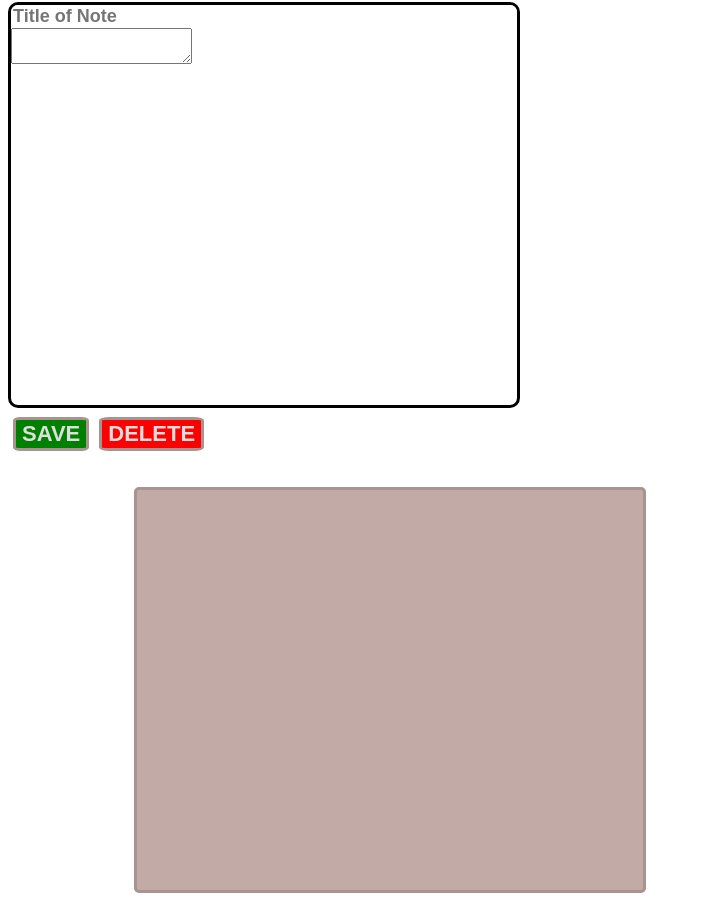
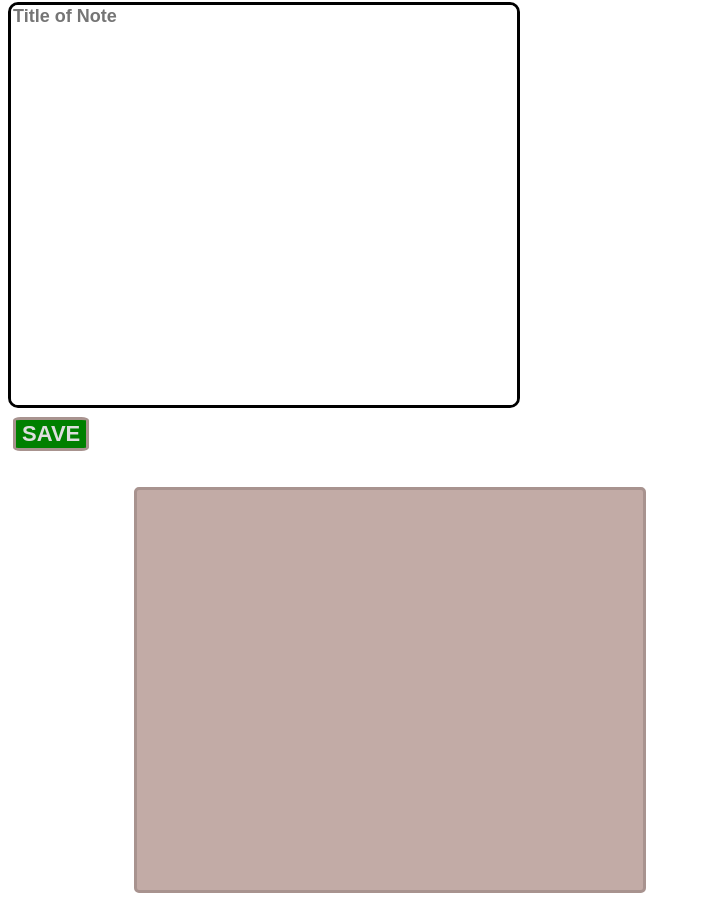
Before and after one commit to alexbowes123/RichWebReact, a React (Create React App) app: page / in a window 1280 px wide. Shown: the part 149-1072 px from the top of the page, without its empty margins (0-701 px from the left). Built offline with nearby package versions, Linux system fonts and the light colour scheme.

Commit message:
working delete and removed box around body field

```diff
--- a/src/App.js
+++ b/src/App.js
@@ -1,24 +1,18 @@
-import React, { Component} from "react";
+import React from "react";
 import { useState } from 'react';
-import { nanoid } from 'nanoid';
-
 import Header from "./components/Header";
 import Headers from "./components/Headers";
 import NoteList from "./components/Notelist";
 import Notepad from "./components/Notepad";
+import Note from "./components/Note";
 import './index.css';
 
+let counter = 0; //holds the number of notes
 
 const App = () => {
+
+  /* Array of notes to be displayed */
   const[notes, setNotes] = useState([
-
-    // array of notes (included example note here)
-    // {
-    //   id: nanoid(),
-    //   title: "This is my first note!",
-    //   date: "08/12/21",
-    //   body: "This is the body!"
-    // },
 
   ]);
 
@@ -27,13 +21,13 @@ const App = () => {
     id: '',
     title: '',
     body: '',
-    color: '',
+    color: 'whiteNote',
   });
 
+
+  //change the colour of the notepad
+
   const changeColor = (newColor) => {
-    //set the colour of background title and body here
-
-
 
     setCurrNote(prev => {
       prev.color = newColor;
@@ -43,22 +37,10 @@ const App = () => {
   };
 
 
-  //add a colour note state, create a function to pass the headers to change the colour
-
-  const defaultNote = {
-    id:'',
-    title: '',
-    date:'',
-    body:''
-
-  }
-  // const currentNote [titleText, bodyText, set] = useState(defaultNote);
-
   //logic for adding a note
   const addNote = (title,body) => {
 
     const date = new Date();
-
 
     //logic for checking title !== "" or body!== ""
     if(title === ""){
@@ -71,16 +53,16 @@ const App = () => {
     }
 
     console.log("currentNote",currNote);
+    counter++; //for id
 
+    //create a new note with the following values
     const newNote = {
-        id: nanoid(),
+        id: counter,
         title: title,
         date: date.toLocaleDateString(),
         body: body,
         backgroundColour: currNote.color
     }
-
-    // console.log("new",newNote)
 
     const newNotes = [...notes, newNote]; //get contents of notes array, spreading into array, then insert 1 more element called newnote
 
@@ -88,14 +70,44 @@ const App = () => {
 
   }
 
-    return (
+  const deleteNote = (id) => {
+
+    console.log("in deleteNote");
+
+    const removingNote = [...notes].filter(note => note.id !== id);
+
+    setNotes(removingNote);
+
+  }
+
+
+
+
+
+
+  const editNote = (editId, editTitle, editBody, editColor) => {
+    console.log("reached editNote on appjs!");
+    console.log(editId);
+    console.log(editTitle);
+    console.log(editBody);
+    console.log(editColor);
+
+    setCurrNote(prev => {
+      prev.id = editId;
+      prev.title = editTitle;
+      prev.body = editBody;
+      prev.color = editColor;
+      return prev;
+    });
+  }
+
+  return (
     <div className="App">
       <Header/>
-      {/* trying to pass the prev with the colour up so it can be sent down to add note */}
       <Headers changeColor ={changeColor}/>
-      <Notepad  currNote = {currNote} currColor = {currNote.color} handleAddNote={addNote}/>
-      <NoteList notes={notes}/>
-      {/* <NoteList notes={notes} handleAddNote = {addNote}/>  */}
+      <Notepad  currNote = {currNote} currColor = {currNote.color} handleAddNote={addNote} />
+      <NoteList notes={notes} handleEditNote = {editNote} handleDeleteNote = {deleteNote}/>
+      <Note/>
     </div>
   );
 }
--- a/src/components/Note.js
+++ b/src/components/Note.js
@@ -1,20 +1,38 @@
-const handleEditClick = () => {
-    console.log("reached handleEditclicks");
-    console.log("current title: " + Note.title);
-    console.log("current body: " + Note.bodyText);
-    console.log("current col: " + Note.Bcolor);
-};
+import React  from "react"
+
+export const Note = ({id, title, date, body, Bcolor, handleEditNote , handleDeleteNote}) => {
+
+    const handleEditClick = () => {
+
+        // console.log("reached handleEditclick");
+        // console.log("currentID: " + id);
+        // console.log("current title: " + title);
+        // console.log("current body: " + body);
+        // console.log("current col: " + Bcolor);
+
+        handleEditNote(id,title,body,Bcolor);
+
+    };
+
+    const handleDeleteClick = () => {
+        console.log("in delete click");
+
+        console.log("currentID" + id);
+
+        handleDeleteNote(id)
+
+
+    }
 
 
 
-
-const Note = ({id, title, date, body, Bcolor}) => {
     return(
         <div className = {`${Bcolor}`}>
             <h4>{title}</h4>
             <h5>{date}</h5>
             <p>{body}</p>
             <button id = "edit-button" onClick = {handleEditClick} >Edit</button>
+            <button id = "btn-delete" onClick = {handleDeleteClick} >Delete</button>
 
         </div>
     )
--- a/src/components/Notelist.js
+++ b/src/components/Notelist.js
@@ -1,18 +1,22 @@
 import Note from './Note'
 
-const Notelist = ({ notes }) => {
+const Notelist = ({ notes, handleEditNote , handleDeleteNote}) => {
+
+
 
     return(
 
         <div className = "ListNotes">
             <div id = "savedNotes" >
                 {notes.map((note)=> {
-                    console.log(note);
+                    console.log( "in saved notes",note);
                     return(<Note id = {note.id}
                     title = {note.title}
                     date = {note.date}
                     body = {note.body}
-                    Bcolor = {note.backgroundColour} />)
+                    Bcolor = {note.backgroundColour}
+
+                    handleEditNote={handleEditNote} handleDeleteNote={handleDeleteNote}/>)
 
                 })}
             </div>
--- a/src/components/Notepad.js
+++ b/src/components/Notepad.js
@@ -1,11 +1,11 @@
-import React, { Component } from "react"
+import React from "react"
 
 import { useState } from 'react';
 
-const Notepad = ({ handleAddNote, currNote}) => {
+const Notepad = ({handleAddNote, currNote}) => {
 
     const [titleText, setTitleText] = useState('');
-    const [bodyText, setBodyText] = useState('');
+    const [bodyText, setBodyText] = useState(`${currNote.body}`);
 
 
     const handleTitleChange = (event) => { //value is captured
@@ -14,7 +14,6 @@ const Notepad = ({ handleAddNote, currNote}) => {
 
     const handleBodyChange = (event) => { //value is captured
         setBodyText(event.target.value)
-
     }
 
 
@@ -22,26 +21,25 @@ const Notepad = ({ handleAddNote, currNote}) => {
         console.log("reached handlesaveclicks");
         console.log("currNote ", currNote.color);
         handleAddNote(titleText,bodyText);
-
+        if(titleText != "" && bodyText != ""){ // only reset values if a note has been made with actual values
+            setTitleText('');
+            setBodyText('');
+        }
     };
 
     return(
         <div class = "noteAndButton">
             <div class = "notePadFields">
 
-                {/* set this to change the title colour */}
-                {/* give the corrseponding colours in css the same css properties aas below */}
                 <div className={`${currNote.color}Title`}>
                     <input id = {`${currNote.color}title-field`} type="text" value = {titleText} onChange = {handleTitleChange} placeholder = "Title of Note"/>
                 </div>
-                {/* set this to change the body colour */}
                 <div className={`${currNote.color}Body`}>
-                    <textarea id = {`${currNote.color}Body-field`} value = {bodyText} onChange = {handleBodyChange} ></textarea>
+                    <textarea id = {`${currNote.color}Body-field`} value = {bodyText} onChange = {handleBodyChange}></textarea>
                 </div>
             </div>
             <footer>
                 <button id = "btn-save" onClick = {handleSaveClick} >Save</button>
-                <button id = "btn-delete" >Delete</button>
             </footer>
         </div>
 
```
Also changed, not shown: src/components/Headers.js (+2 -6 lines).
